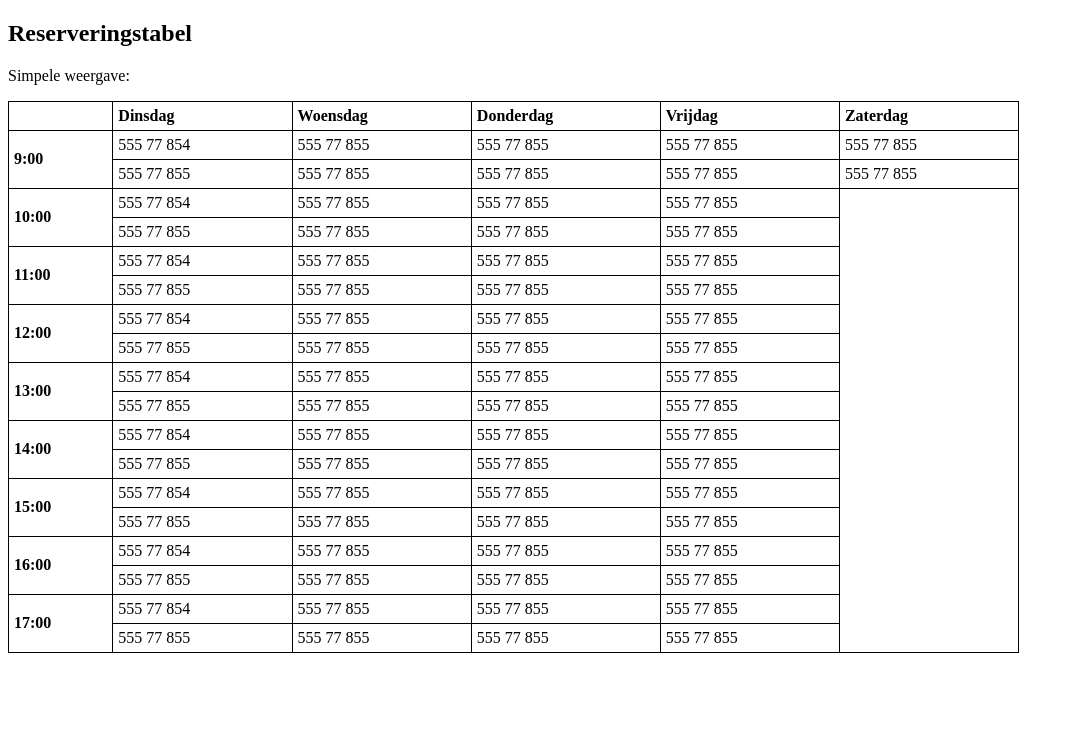
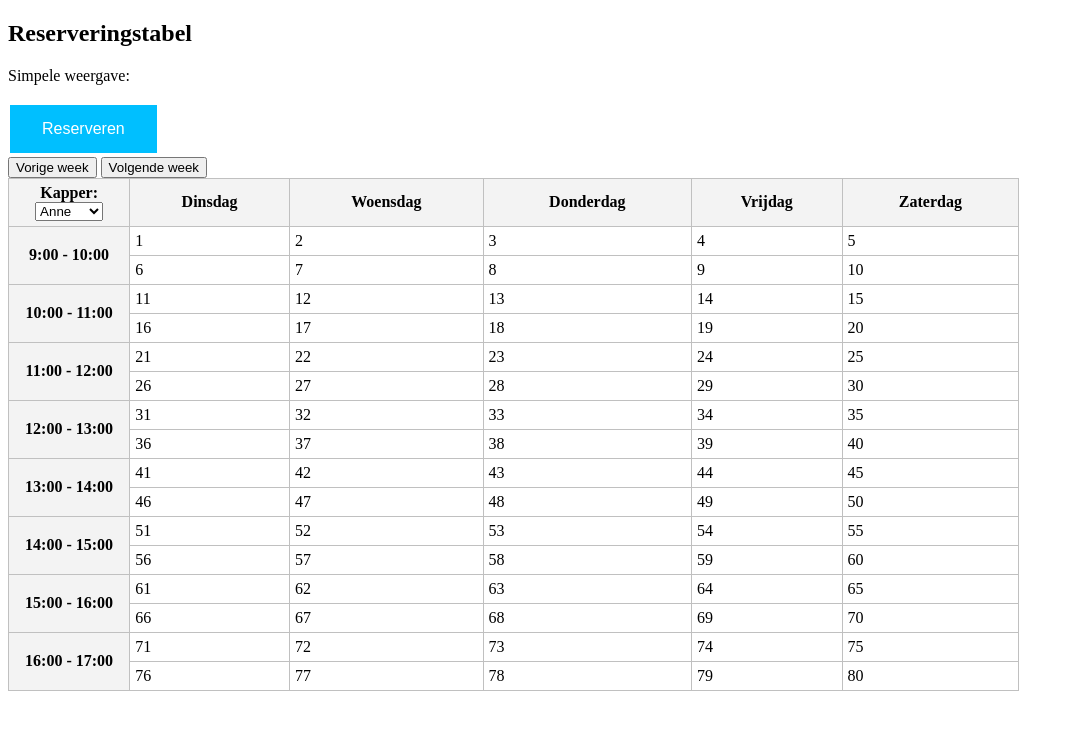
Before and after one commit to florisgravendeel/Knip, a plain HTML site: page calendar.html in a window 1280 px wide. Shown: the whole page, without its empty margins (0-1074 px from the left). Drawn offline with Linux system fonts and the light colour scheme.

Commit message:
css toegevoegd aan calendar.html

```diff
--- a/calendar.html
+++ b/calendar.html
@@ -7,9 +7,26 @@
 <body>
 <h2>Reserveringstabel</h2>
 <p>Simpele weergave:</p>
-<table style="width:80%">
+
+<button class="button" id="reserveringsknop" onclick="toggleDisplay()">Reserveren</button>
+<div id="reserveringsdiv">
+
+<button type="button" onclick="alert('Hello world!')">Vorige week</button>
+<button type="button" onclick="alert('Hello world!')">Volgende week</button>
+<table id="agenda" style="width:80%">
     <tr>
-        <th></th>
+        <th style="width: 12%">
+            <form action="/action_page.php">
+                Kapper:
+                <select name="kappers" id="kappers">
+                    <option value="anne">Anne</option>
+                    <option value="richard">Richard</option>
+                    <option value="emma">Emma</option>
+                    <option value="luuk">Luuk</option>
+                    <option value="tijn">Tijn</option>
+                </select>
+            </form>
+        </th>
         <th>Dinsdag</th>
         <th>Woensdag</th>
         <th>Donderdag</th>
@@ -17,137 +34,172 @@
         <th>Zaterdag</th>
     </tr>
     <tr>
-        <th rowspan="2">9:00</th>
-        <td>555 77 854</td>
-        <td>555 77 855</td>
-        <td>555 77 855</td>
-        <td>555 77 855</td>
-        <td>555 77 855</td>
+        <th rowspan="2">9:00 - 10:00</th>
+        <td>1</td>
+        <td>2</td>
+        <td>3</td>
+        <td>4</td>
+        <td>5</td>
     </tr>
     <tr>
-        <td>555 77 855</td>
-        <td>555 77 855</td>
-        <td>555 77 855</td>
-        <td>555 77 855</td>
-        <td>555 77 855</td>
+        <td>6</td>
+        <td>7</td>
+        <td>8</td>
+        <td>9</td>
+        <td>10</td>
     </tr>
     <tr>
-        <th rowspan="2">10:00</th>
-        <td>555 77 854</td>
-        <td>555 77 855</td>
-        <td>555 77 855</td>
-        <td>555 77 855</td>
+        <th rowspan="2">10:00 - 11:00</th>
+        <td>11</td>
+        <td>12</td>
+        <td>13</td>
+        <td>14</td>
+        <td>15</td>
     </tr>
     <tr>
-        <td>555 77 855</td>
-        <td>555 77 855</td>
-        <td>555 77 855</td>
-        <td>555 77 855</td>
+        <td>16</td>
+        <td>17</td>
+        <td>18</td>
+        <td>19</td>
+        <td>20</td>
     </tr>
     <tr>
-        <th rowspan="2">11:00</th>
-        <td>555 77 854</td>
-        <td>555 77 855</td>
-        <td>555 77 855</td>
-        <td>555 77 855</td>
+        <th rowspan="2">11:00 - 12:00</th>
+        <td>21</td>
+        <td>22</td>
+        <td>23</td>
+        <td>24</td>
+        <td>25</td>
     </tr>
     <tr>
-        <td>555 77 855</td>
-        <td>555 77 855</td>
-        <td>555 77 855</td>
-        <td>555 77 855</td>
+        <td>26</td>
+        <td>27</td>
+        <td>28</td>
+        <td>29</td>
+        <td>30</td>
     </tr>
     <tr>
-        <th rowspan="2">12:00</th>
-        <td>555 77 854</td>
-        <td>555 77 855</td>
-        <td>555 77 855</td>
-        <td>555 77 855</td>
+        <th rowspan="2">12:00 - 13:00</th>
+        <td>31</td>
+        <td>32</td>
+        <td>33</td>
+        <td>34</td>
+        <td>35</td>
     </tr>
     <tr>
-        <td>555 77 855</td>
-        <td>555 77 855</td>
-        <td>555 77 855</td>
-        <td>555 77 855</td>
+        <td>36</td>
+        <td>37</td>
+        <td>38</td>
+        <td>39</td>
+        <td>40</td>
     </tr>
     <tr>
-        <th rowspan="2">13:00</th>
-        <td>555 77 854</td>
-        <td>555 77 855</td>
-        <td>555 77 855</td>
-        <td>555 77 855</td>
+        <th rowspan="2">13:00 - 14:00</th>
+        <td>41</td>
+        <td>42</td>
+        <td>43</td>
+        <td>44</td>
+        <td>45</td>
     </tr>
     <tr>
-        <td>555 77 855</td>
-        <td>555 77 855</td>
-        <td>555 77 855</td>
-        <td>555 77 855</td>
+        <td>46</td>
+        <td>47</td>
+        <td>48</td>
+        <td>49</td>
+        <td>50</td>
     </tr>
     <tr>
-        <th rowspan="2">14:00</th>
-        <td>555 77 854</td>
-        <td>555 77 855</td>
-        <td>555 77 855</td>
-        <td>555 77 855</td>
+        <th rowspan="2">14:00 - 15:00</th>
+        <td>51</td>
+        <td>52</td>
+        <td>53</td>
+        <td>54</td>
+        <td>55</td>
     </tr>
     <tr>
-        <td>555 77 855</td>
-        <td>555 77 855</td>
-        <td>555 77 855</td>
-        <td>555 77 855</td>
+        <td>56</td>
+        <td>57</td>
+        <td>58</td>
+        <td>59</td>
+        <td>60</td>
     </tr>
     <tr>
-        <th rowspan="2">15:00</th>
-        <td>555 77 854</td>
-        <td>555 77 855</td>
-        <td>555 77 855</td>
-        <td>555 77 855</td>
+        <th rowspan="2">15:00 - 16:00</th>
+        <td>61</td>
+        <td>62</td>
+        <td>63</td>
+        <td>64</td>
+        <td>65</td>
     </tr>
     <tr>
-        <td>555 77 855</td>
-        <td>555 77 855</td>
-        <td>555 77 855</td>
-        <td>555 77 855</td>
+        <td>66</td>
+        <td>67</td>
+        <td>68</td>
+        <td>69</td>
+        <td>70</td>
     </tr>
     <tr>
-        <th rowspan="2">16:00</th>
-        <td>555 77 854</td>
-        <td>555 77 855</td>
-        <td>555 77 855</td>
-        <td>555 77 855</td>
+        <th rowspan="2">16:00 - 17:00</th>
+        <td>71</td>
+        <td>72</td>
+        <td>73</td>
+        <td>74</td>
+        <td>75</td>
     </tr>
     <tr>
-        <td>555 77 855</td>
-        <td>555 77 855</td>
-        <td>555 77 855</td>
-        <td>555 77 855</td>
-    </tr>
-    <tr>
-        <th rowspan="2">17:00</th>
-        <td>555 77 854</td>
-        <td>555 77 855</td>
-        <td>555 77 855</td>
-        <td>555 77 855</td>
-    </tr>
-    <tr>
-        <td>555 77 855</td>
-        <td>555 77 855</td>
-        <td>555 77 855</td>
-        <td>555 77 855</td>
+        <td>76</td>
+        <td>77</td>
+        <td>78</td>
+        <td>79</td>
+        <td>80</td>
     </tr>
 
 </table>
+
+</div>
 </body>
 <style>
     table, th, td {
-        border: 1px solid black;
+        border: 1px solid #C0C0C0;
         border-collapse: collapse;
     }
     th, td {
         padding: 5px;
         text-align: left;
     }
+    #agenda th {
+        background-color: #F3F3F3;
+        text-align: center;
+    }
+    #reserveringsknop {
+        background-color: deepskyblue;
+        border: none;
+        color: white;
+        padding: 15px 32px;
+        text-align: center;
+        text-decoration: none;
+        display: inline-block;
+        font-size: 16px;
+        margin: 4px 2px;
+        cursor: pointer;
+    }
+    #reserveringsknop:hover {
+        background-color: #18314F;
+        padding: 16px 33px;
+        transition: 0.5s;
+    }
 </style>
+<script>
+    //toggleDisplay();
+    function toggleDisplay() {
+        var x = document.getElementById("reserveringsdiv");
+        if (x.style.display === "none") {
+            x.style.display = "block";
+        } else {
+            x.style.display = "none";
+        }
+    }
+</script>
 </html>
 <!---
 De kapper is open van 9:00 - 17:00.
```
